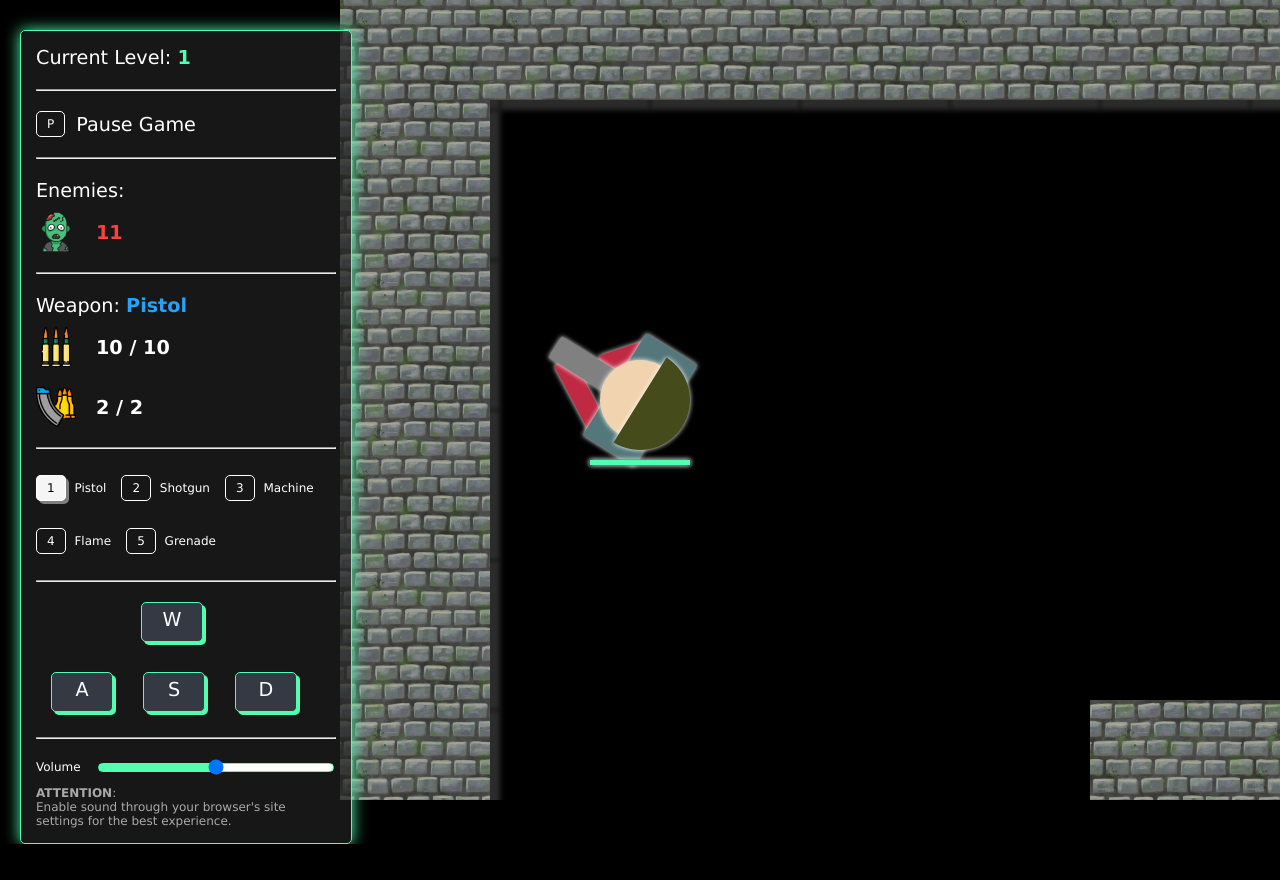
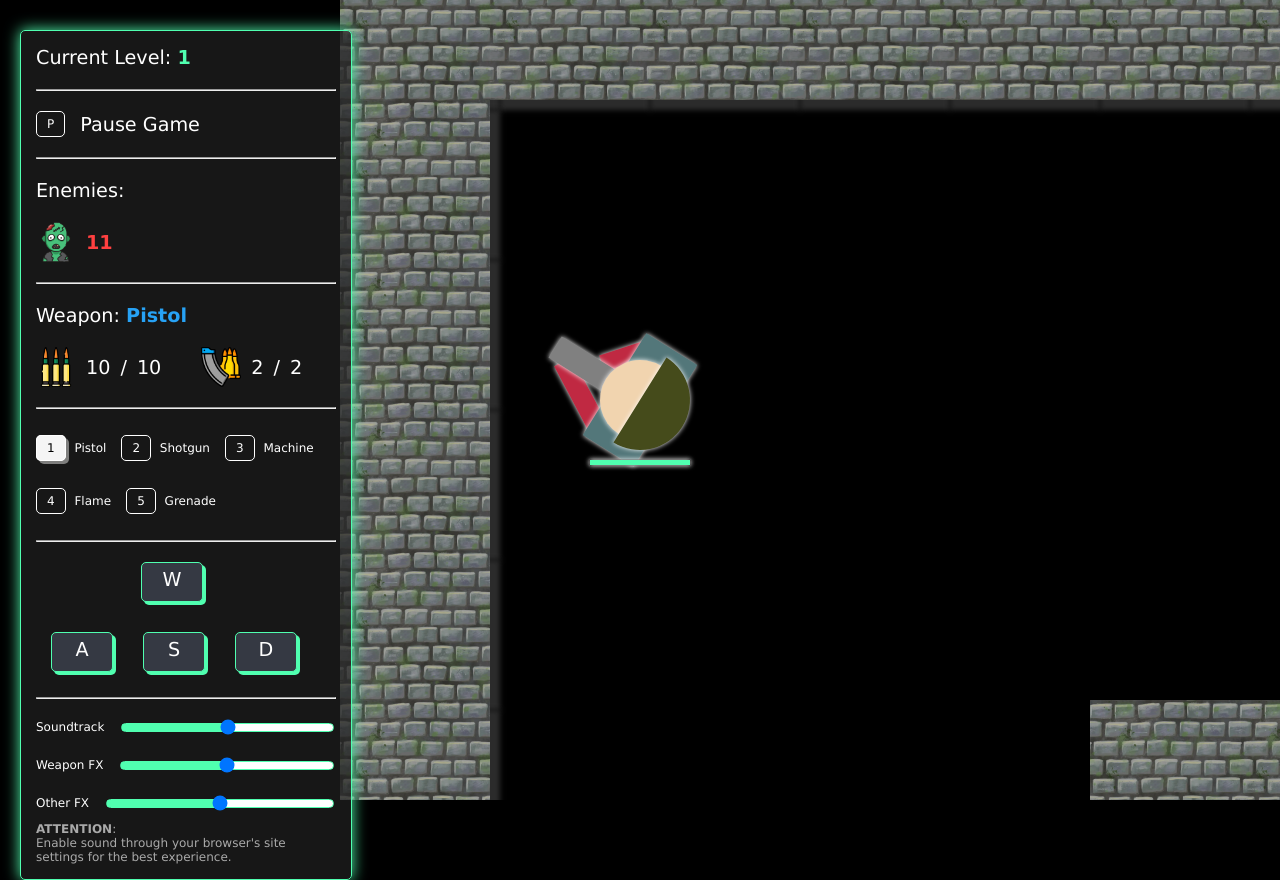
Before and after one commit to sentrychris/undeadbytes, a website built with webpack: page src/browser/views/index.html in a window 1280 px wide. Both pictures are taken after a click on the button "New Game >>". Before the commit the page ends 844 px from the top, so only its background shows below. Built offline with nearby package versions, Linux system fonts and the light colour scheme; files whose address does not match are found by name.

Commit message:
Rework flex CSS, add audio sliders for weapons and other FX

```diff
--- a/src/browser/css/main.css
+++ b/src/browser/css/main.css
@@ -33,7 +33,7 @@ canvas {
   color: #ff4040;
 }
 
-#soundtrack-volume {
+.volume-slider {
   background: linear-gradient(to right, #50ffb0 0%, #50ffb0 50%, #fff 50%, #fff 100%);
   border: solid 1px #50ffb0;
   border-radius: 8px;
@@ -161,7 +161,7 @@ canvas {
 
 .help-section__title {
   margin-top: 0;
-  margin-bottom: 10px;
+  margin-bottom: 20px;
 }
 
 .help-section__separator {
@@ -185,7 +185,7 @@ canvas {
 
 .help-block__img {
   width: 40px;
-  margin-right: 20px;
+  /* margin-right: 20px; */
 }
 
 .help-block__text--muted {
@@ -341,6 +341,28 @@ canvas {
   flex-grow: 1
 }
 
+.flex-align-gap {
+  display: flex;
+  align-items: center;
+  gap: 10px;
+}
+
+.space-between {
+  justify-content: space-between;
+}
+
+.gap-10 {
+  gap: 10px;
+}
+
+.gap-20 {
+  gap: 20px;
+}
+
+.gap-40 {
+  gap: 40px;
+}
+
 .inactive {
   display: none;
 }
--- a/src/browser/views/index.html
+++ b/src/browser/views/index.html
@@ -21,7 +21,7 @@
 
       <hr class="help-section__separator" />
 
-      <p class="help-block" style="gap: 6px;">
+      <p class="help-block gap-10">
         <span data-hotkey="P" class="help-block__hotkey">P</span>
         <span id="game-pause-state">Pause Game</span>
       </p>
@@ -31,7 +31,7 @@
       <p class="help-section__title">
         Enemies:
       </p>
-      <div class="help-block">
+      <div class="help-block gap-10">
         <img src="./img/zombie.png" class="help-block__img">
         <strong id="enemies-remaining"></strong>
       </div>
@@ -41,17 +41,15 @@
       <p class="help-section__title">
         Weapon: <strong id="equipped-weapon"></strong>
       </p>
-      <div class="help-block">
-        <img src="./img/ammunition.png" class="help-block__img">
-        <strong id="gun-ammo">
+      <div class="help-block gap-40">
+        <div class="flex-align-gap">
+          <img src="./img/ammunition.png" class="help-block__img">
           <span id="ammo-remaining"></span> / <span id="ammo-capacity"></span>
-        </strong>
-      </div>
-      <div class="help-block">
-        <img src="./img/magazine.png" class="help-block__img">
-        <strong id="gun-magazines">
+        </div>
+        <div class="flex-align-gap">
+          <img src="./img/magazine.png" class="help-block__img">
           <span id="magazines-remaining"></span> / <span id="magazines-total"></span>
-        </strong>
+        </div>
       </div>
       <p>
         <strong id="out-of-ammo">
@@ -92,8 +90,19 @@
       <hr />
 
       <div class="help-block--wrap">
-        <p>Volume</p>
-        <input type="range" class="grow" id="soundtrack-volume" step="0.01" min="0" max="1" value="0.5">
+        <p>Soundtrack</p>
+        <input type="range" class="grow volume-slider" data-control="soundtrack"
+          step="0.01" min="0" max="1" value="0.5">
+      </div>
+      <div class="help-block--wrap">
+        <p>Weapon FX</p>
+        <input type="range" class="grow volume-slider" data-control="weapon"
+          step="0.01" min="0" max="1" value="0.5">
+      </div>
+      <div class="help-block--wrap">
+        <p>Other FX</p>
+        <input type="range" class="grow volume-slider" data-control="snippet"
+          step="0.01" min="0" max="1" value="0.5">
       </div>
       <div class="help-block__text--muted">
         <strong>ATTENTION</strong>:<br />Enable sound through your browser's site settings for the best experience.
@@ -127,7 +136,8 @@
 
   <div class="overlay"></div>
 
-  <iframe src="./soundtrack/silence.mp3" type="audio/mp3" allow="autoplay" id="audio" style="display:none"></iframe>
+  <iframe src="./soundtrack/silence.mp3" type="audio/mp3" allow="autoplay"
+    id="audio" style="display:none"></iframe>
   <script src="./main.js"></script>
 </body>
 </html>
```
Also changed, not shown: package.json (+5 -5 lines), src/browser/lib/Audio/AudioFX.js, src/browser/lib/Game.js.
